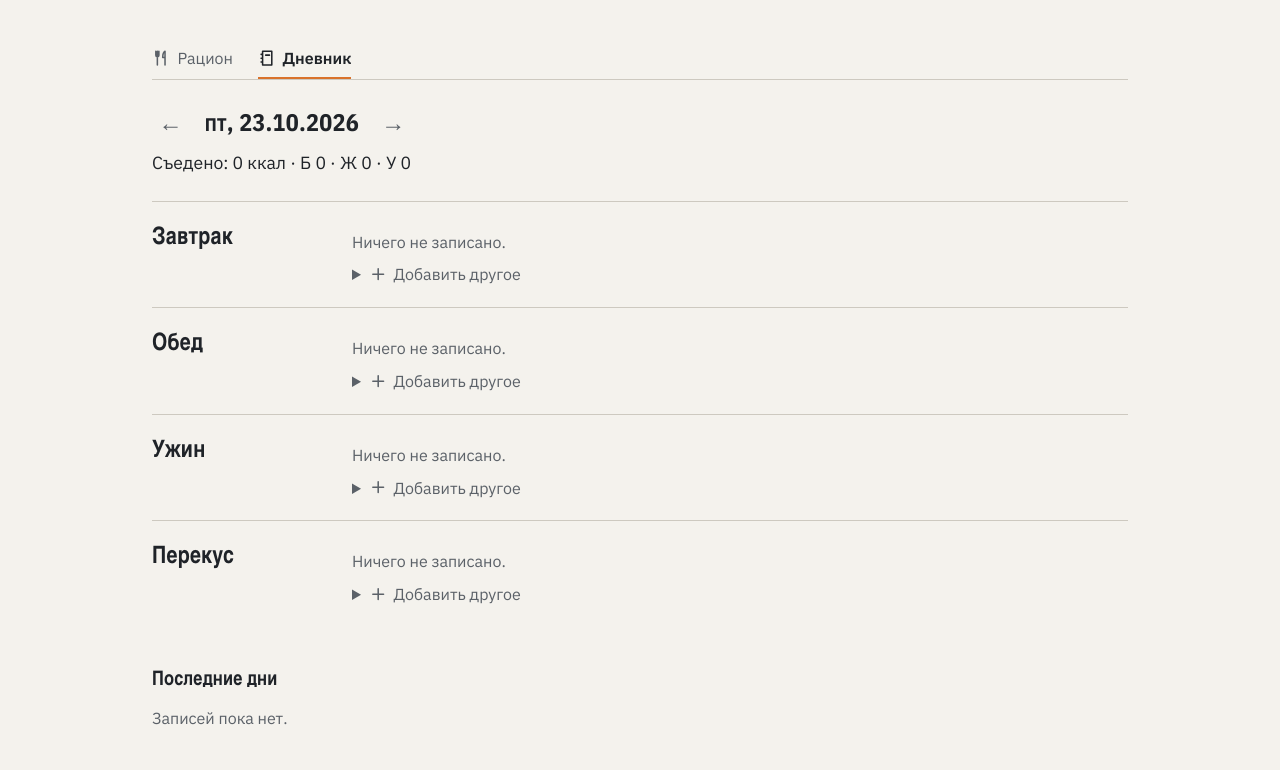
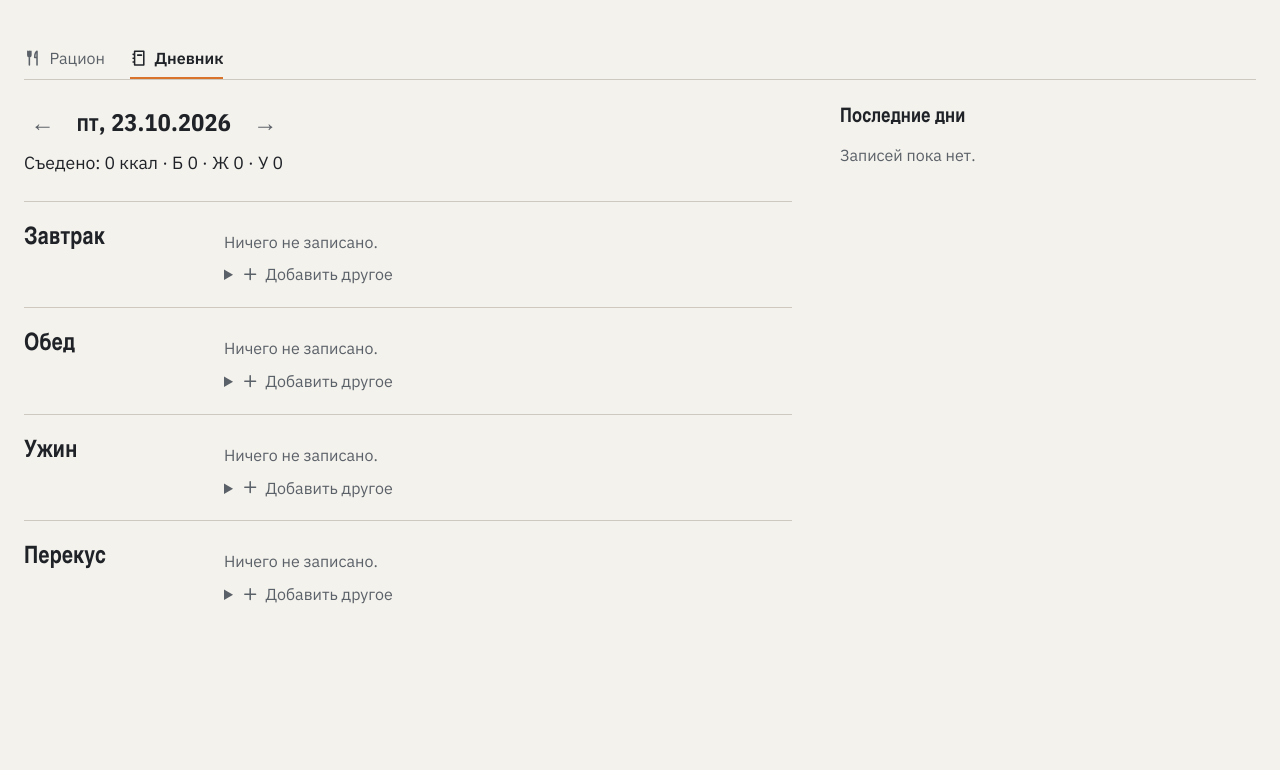
Before and after one commit to BorodaPetra/Pumping_Iron, a FastAPI app: page /nutrition/log in a window 1280 px wide. Shown: the part 75-845 px from the top of the page. After the commit the page ends 679 px from the top, so only its background shows below. Run offline with FastAPI, Linux system fonts and the light colour scheme; data that the repository does not hold is empty.

Commit message:
Nutrition diary: two columns on wide screens (day on the left, last days beside it)

```diff
--- a/src/pumping_iron/static/style.css
+++ b/src/pumping_iron/static/style.css
@@ -493,6 +493,15 @@
   .body-layout .history h2 { margin-top: 0; }
 }
 
+/* Nutrition diary: the day on the left, the last days beside it; both nutrition tabs share the wide main. */
+main.plate-orange { max-width: 80rem; }
+@media (min-width: 70rem) {
+  .log-layout { display: grid; grid-template-columns: minmax(0, 1fr) 26rem; gap: 3rem; align-items: start; }
+  .log-layout .item-name { flex-basis: 8rem; } /* keep name, nutrients and the remove button on one line in the narrower column */
+  .log-layout .history { margin-top: 0; }
+  .log-layout .history h2 { margin-top: 0; }
+}
+
 /* what the server changed (or failed to do) during a reply, shown apart from the model's text */
 .notice {
   margin: 0.4rem 0;
--- a/src/pumping_iron/templates/nutrition_log.html
+++ b/src/pumping_iron/templates/nutrition_log.html
@@ -5,6 +5,9 @@
 <h1 class="sr-only">Питание</h1>
 {{ nutrition_tabs(current) }}
 
+{# Two columns on a wide screen: the chosen day on the left, the table of the last days beside it. #}
+<div class="log-layout">
+<div class="log-day-col">
 <div class="day-nav">
   <a href="/nutrition/log?day={{ prev_day }}" aria-label="Предыдущий день">←</a>
   <h2>{{ label }}</h2>
@@ -67,6 +70,7 @@
     </div>
   </section>
 {% endfor %}
+</div>
 
 <section class="history">
   <h2>Последние дни</h2>
@@ -86,4 +90,5 @@
     <p>Записей пока нет.</p>
   {% endif %}
 </section>
+</div>
 {% endblock %}
```
